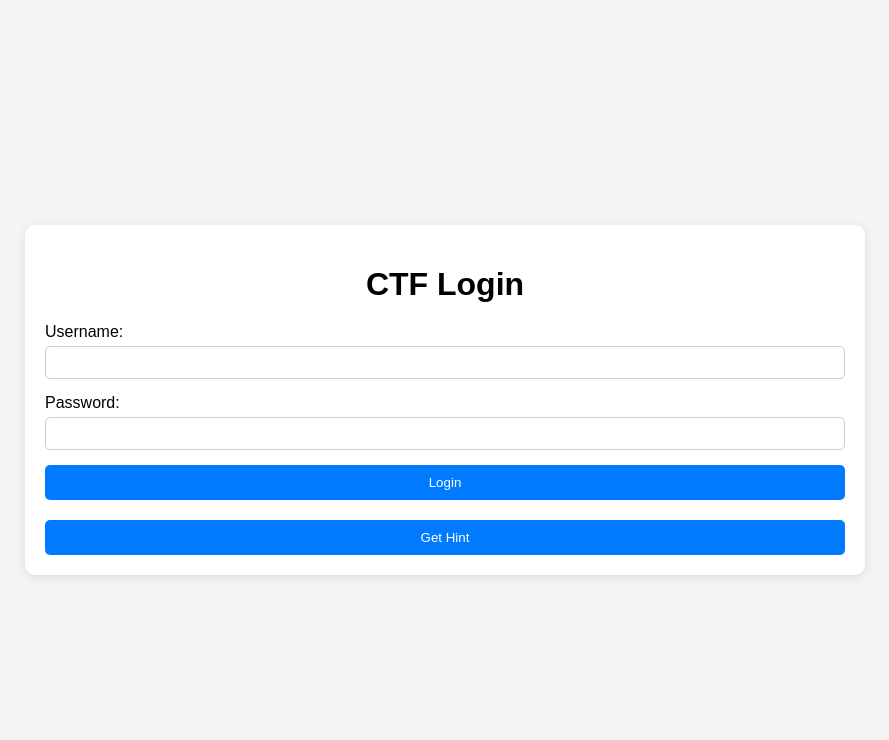
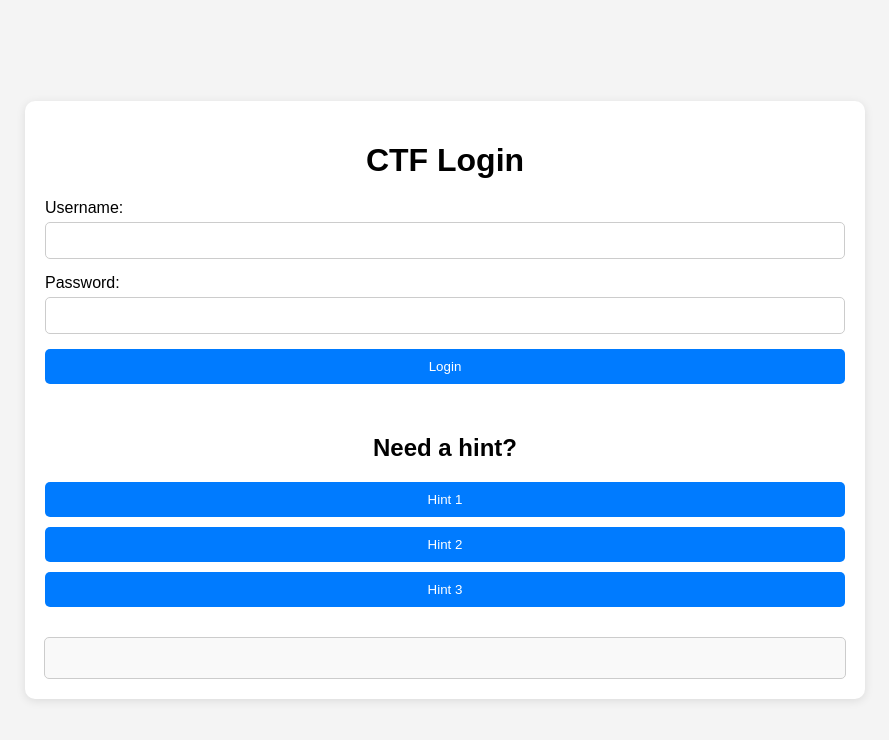
Before and after one commit to zapjur/ctf-project, a PHP site: page / in a window 1280 px wide. Shown: the top 740 px of the page, without its empty margins (195-1084 px from the left). Run offline with PHP 8.4, Linux system fonts and the light colour scheme.

Commit message:
Refactor: chall 1

```diff
--- a/challenge1/challenge1-frontend/index.html
+++ b/challenge1/challenge1-frontend/index.html
@@ -22,7 +22,10 @@
         </form>
         <div id="response"></div>
 
-        <button id="hint-btn">Get Hint</button>
+        <h2>Need a hint?</h2>
+        <button id="hint-btn-1">Hint 1</button>
+        <button id="hint-btn-2">Hint 2</button>
+        <button id="hint-btn-3">Hint 3</button>
         <div id="hint-response"></div>
     </div>
 
--- a/challenge1/challenge1-frontend/script.js
+++ b/challenge1/challenge1-frontend/script.js
@@ -16,12 +16,20 @@ document.getElementById('login-form').addEventListener('submit', async function(
     document.getElementById('response').innerText = result;
 });
 
-document.getElementById('hint-btn').addEventListener('click', async () => {
-    try {
-        const response = await fetch('http://localhost:8081/hint');
-        const hint = await response.text();
-        document.getElementById('hint-response').innerText = hint;
-    } catch (error) {
-        console.error('Error fetching hint:', error);
-    }
+const hints = [
+    "Hint 1: Query: SELECT password FROM users WHERE username = '<username>'",
+    "Hint 2: Flag is in the flags table.",
+    "Hint 3: Try to use: UNION SELECT"
+];
+
+document.getElementById('hint-btn-1').addEventListener('click', () => {
+    document.getElementById('hint-response').innerText = hints[0];
 });
+
+document.getElementById('hint-btn-2').addEventListener('click', () => {
+    document.getElementById('hint-response').innerText = hints[1];
+});
+
+document.getElementById('hint-btn-3').addEventListener('click', () => {
+    document.getElementById('hint-response').innerText = hints[2];
+});
--- a/challenge1/challenge1-frontend/style.css
+++ b/challenge1/challenge1-frontend/style.css
@@ -14,6 +14,9 @@ body {
     border-radius: 10px;
     box-shadow: 0 2px 10px rgba(0, 0, 0, 0.1);
     width: 800px;
+    display: flex;
+    flex-direction: column;
+    align-items: center;
 }
 
 h1 {
@@ -23,6 +26,7 @@ h1 {
 
 .form-group {
     margin-bottom: 15px;
+    width: 100%;
 }
 
 label {
@@ -31,8 +35,8 @@ label {
 }
 
 input {
-    width: 100%;
-    padding: 8px;
+    width: 800px;
+    padding: 10px;
     box-sizing: border-box;
     border-radius: 5px;
     border: 1px solid #ccc;
@@ -46,6 +50,7 @@ button {
     border: none;
     border-radius: 5px;
     cursor: pointer;
+    margin-bottom: 10px;
 }
 
 button:hover {
@@ -57,3 +62,18 @@ button:hover {
     text-align: center;
     color: red;
 }
+
+#hint-response {
+    margin-top: 20px;
+    font-size: 1rem;
+    text-align: center;
+    color: #333;
+    width: 100%;
+    min-height: 40px;
+    display: flex;
+    justify-content: center;
+    align-items: center;
+    border: 1px solid #ccc;
+    border-radius: 5px;
+    background-color: #f9f9f9;
+}
```
Also changed, not shown: challenge1/challenge1-frontend/hint.html (deleted, +0 -17 lines), challenge1/challenge1-frontend/script-hint.js (deleted, +0 -17 lines), challenge2/src/index.php (+13 -13 lines).
